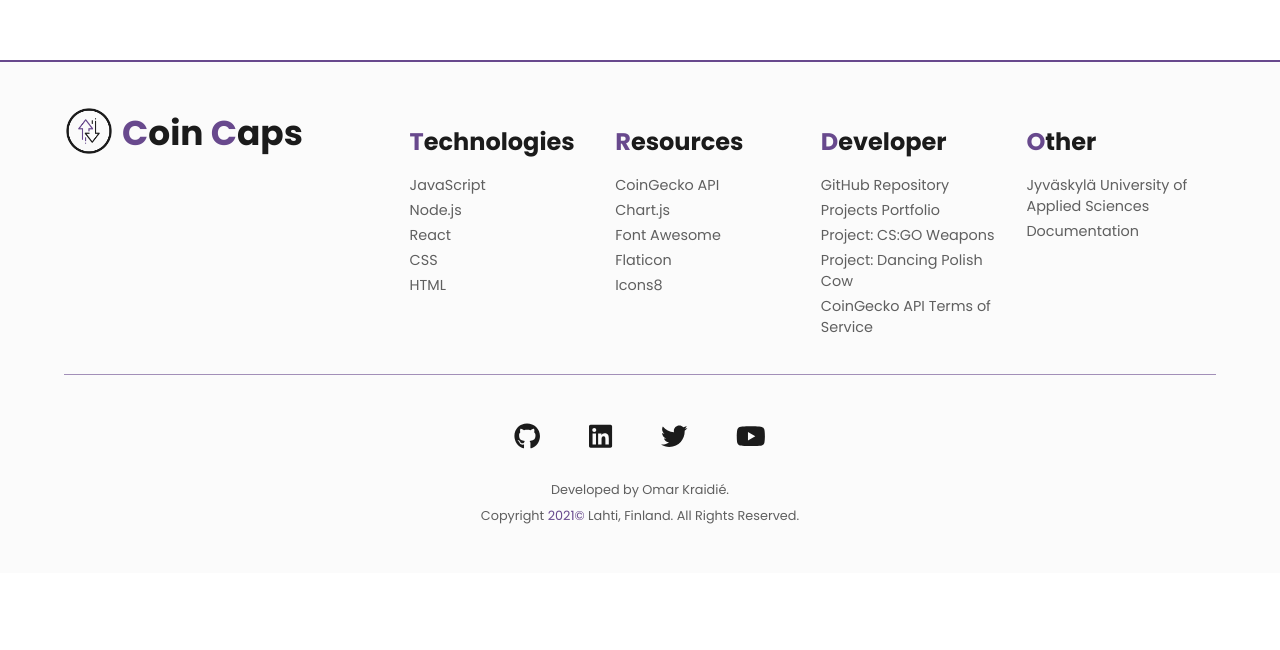
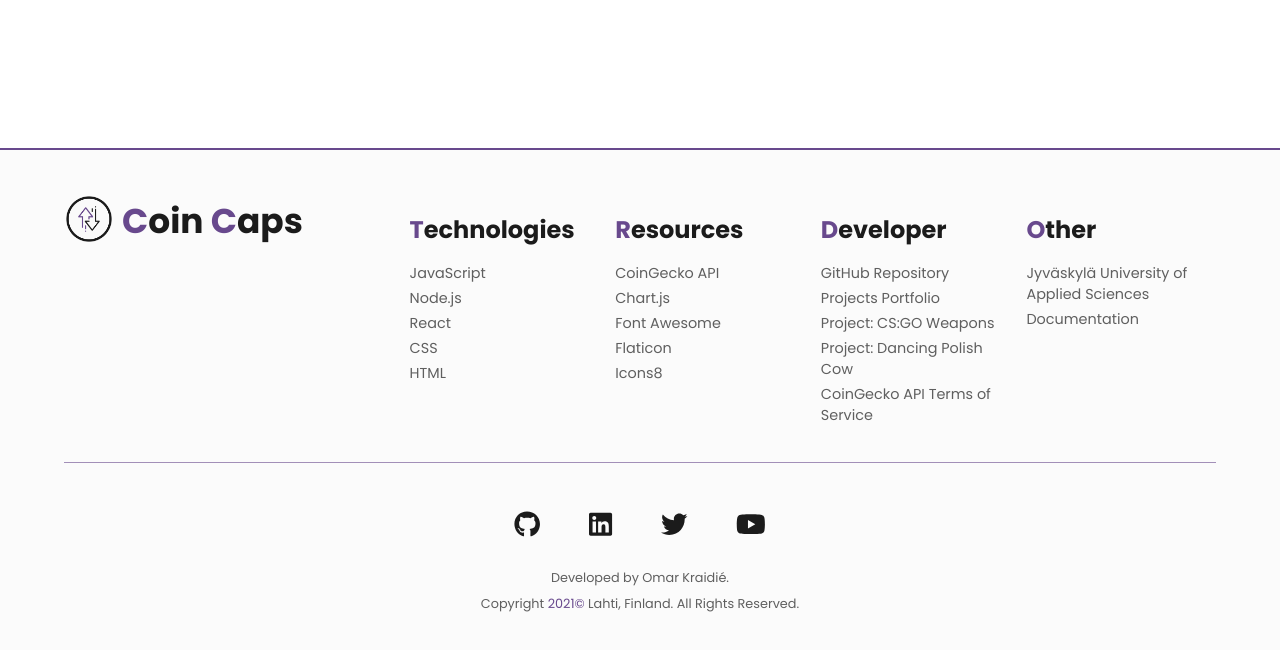
Before and after one commit to 0mppula/CoinCaps, a React (Create React App) app: page / in a window 1280 px wide. Shown: the part 852-1502 px from the top of the page. Before the commit the page ends 1425 px from the top, so only its background shows below. Built offline with nearby package versions, Linux system fonts and the light colour scheme; no server answers.

Commit message:
Refined app states.

```diff
--- a/src/App.js
+++ b/src/App.js
@@ -9,7 +9,6 @@ import Pagination from './components/pagination/Pagination';
 import ToTop from './components/tools/ToTop';
 
 import { currencies } from './utils/Currencies';
-import DarkToggler from './components/nav/DarkToggler';
 
 function App() {
 	const [cryptos, setCryptos] = useState([]);
@@ -68,6 +67,7 @@ function App() {
 				setDarkMode={setDarkMode}
 				setQuery={setQuery}
 			/>
+
 			<div className="container">
 				<SearchContainer
 					cryptos={cryptos}
--- a/src/components/footer/Footer.css
+++ b/src/components/footer/Footer.css
@@ -1,8 +1,6 @@
 /* Master styles */
 .footer {
-	width: 100%;
-	min-height: 14rem;
-	margin-top: 7rem;
+	margin-top: 12.5rem;
 	padding: 2.75rem 0 1.5rem;
 	background: var(--clr-background-L1);
 	color: var(--clr-text-primary);
--- a/src/components/nav/Nav.js
+++ b/src/components/nav/Nav.js
@@ -1,4 +1,4 @@
-import React, { useState } from 'react';
+import React, { useState, useEffect } from 'react';
 import CurrencyToggler from './CurrencyToggler';
 import DarkToggler from './DarkToggler';
 import Burger from './Burger';
@@ -12,6 +12,10 @@ const Nav = ({ activeCurrency, setActiveCurrency, darkMode, setDarkMode, setQuer
 	const handleBurgerClick = () => {
 		setBurgerActive(!burgerActive);
 	};
+
+	useEffect(() => {
+		setBurgerActive(false);
+	}, [darkMode, activeCurrency]);
 
 	return (
 		<nav className="navbar">
--- a/src/components/search/SearchBar.js
+++ b/src/components/search/SearchBar.js
@@ -1,4 +1,4 @@
-import React, { useState, useRef } from 'react';
+import React, { useRef } from 'react';
 import { FontAwesomeIcon } from '@fortawesome/react-fontawesome';
 import { faSearch, faTimes } from '@fortawesome/free-solid-svg-icons';
 
--- a/src/components/tools/ToTop.css
+++ b/src/components/tools/ToTop.css
@@ -29,3 +29,12 @@
 	background: var(--clr-background-L3);
 	transform: scale(1.03);
 }
+
+/* Media Queries */
+@media only screen and (min-width: 768px) {
+	.to-top-button {
+		bottom: 1.5rem;
+		right: 1.5rem;
+	}
+}
+/* End Media Queries */
```
